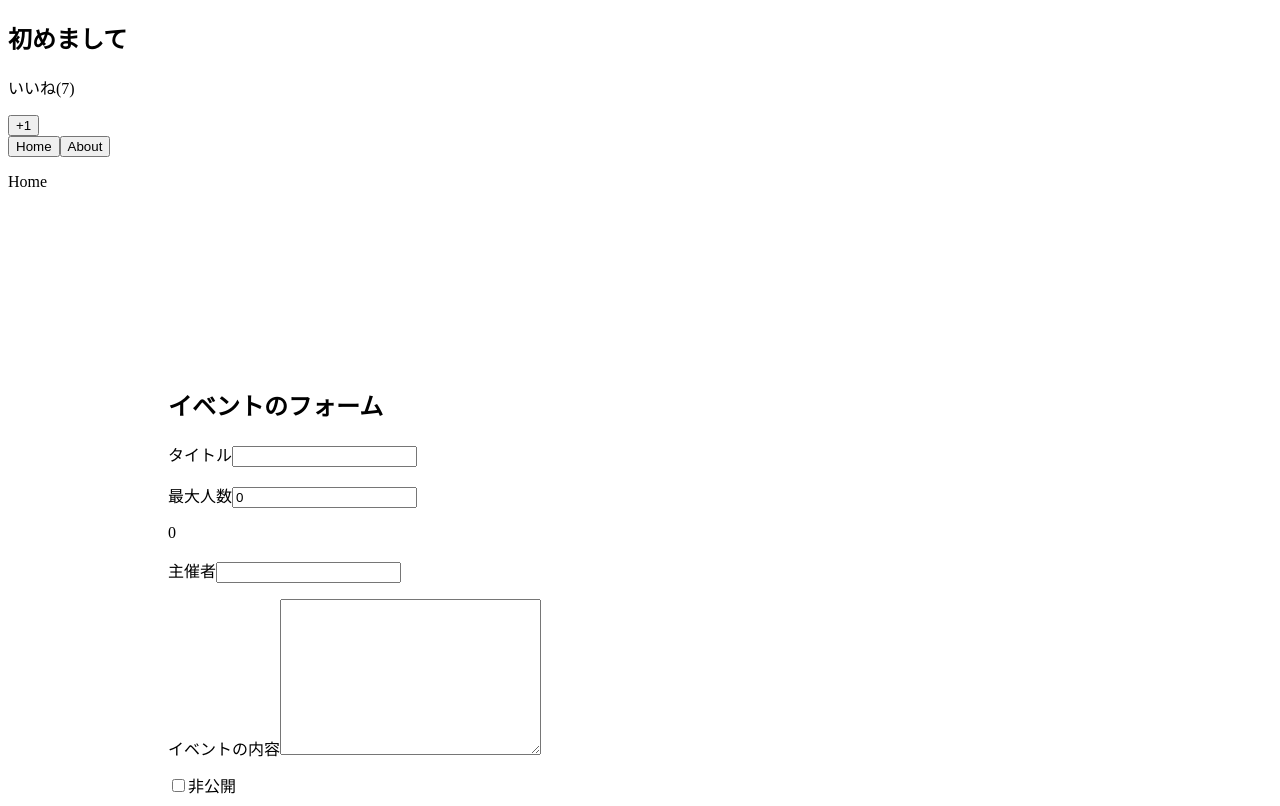
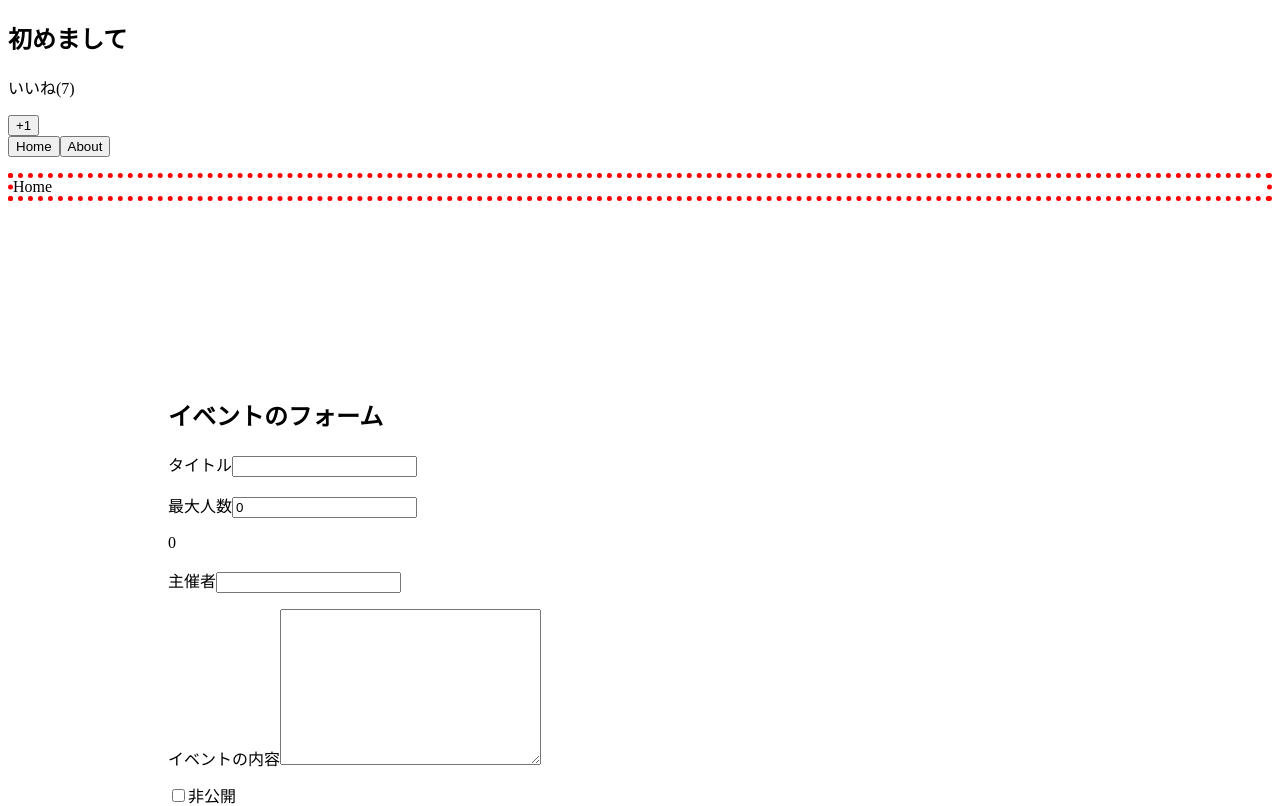
Before and after one commit to k-kudo-hub/vuejs-practice, a Vue app: page / in a window 1280 px wide. Shown: the top 806 px of the page. Built offline with nearby package versions, Linux system fonts and the light colour scheme.

Commit message:
引数をカスタムディレクティブに渡す

```diff
--- a/src/components/Home.vue
+++ b/src/components/Home.vue
@@ -1,3 +1,3 @@
 <template>
-  <p v-border>Home</p>
+  <p v-border:dotted="{width: '5px', color: 'red'}">Home</p>
 </template>
--- a/src/main.js
+++ b/src/main.js
@@ -6,6 +6,9 @@
 Vue.component('LikeNumber',LikeNumber);
 Vue.directive("border", function(el, binding) {
   // bind/updateに適用される
+  el.style.borderWidth = binding.value.width;
+  el.style.borderColor = binding.value.color;
+  el.style.borderStyle = binding.arg;
 });
 
 new Vue({
```
